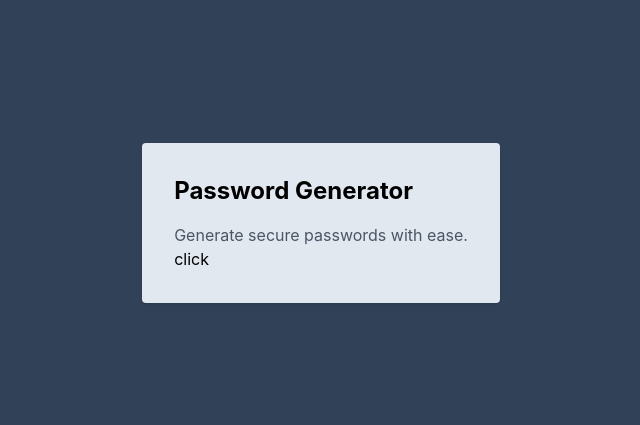
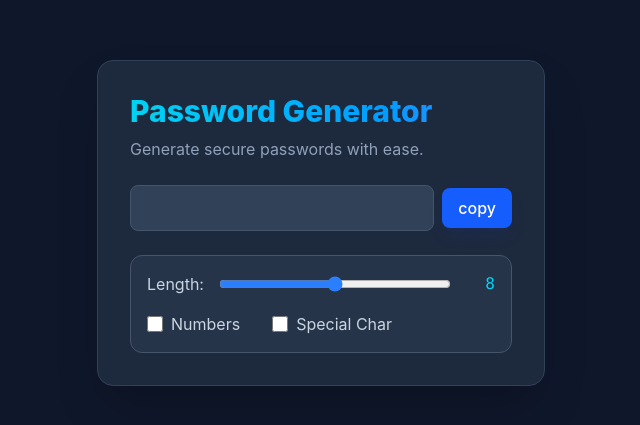
Before and after one commit to Pranto-Paul/the-react-story, a React (Vite) app in the folder passwordGenerator/: page / in a window 1280 px wide. Shown: the part 177-602 px from the top of the page, without its empty margins (319-959 px from the left). Built offline with nearby package versions, Linux system fonts and the light colour scheme.

Commit message:
feat: enhance UI layout and add password length and character type options

```diff
--- a/passwordGenerator/src/App.jsx
+++ b/passwordGenerator/src/App.jsx
@@ -18,14 +18,77 @@ const App = () => {
   }
 
   return (
-    <div className="min-h-screen bg-slate-700 flex items-center justify-center">
-      <div className="bg-slate-200 p-8 rounded shadow">
-        <h1 className="text-2xl font-bold mb-4">Password Generator</h1>
-        <p className="text-gray-600">Generate secure passwords with ease.</p>
-        <h2>{password}</h2>
-        <button onClick={()=>passwordGenerator()}>click</button>
+   <div className="min-h-screen bg-slate-900 flex items-center justify-center p-4">
+  <div className="bg-slate-800 p-8 rounded-2xl shadow-2xl border border-slate-700 w-full max-w-md">
+    <h1 className="text-3xl font-extrabold mb-2 text-transparent bg-clip-text bg-linear-to-r from-cyan-400 to-blue-500">
+      Password Generator
+    </h1>
+    <p className="text-slate-400 mb-6">Generate secure passwords with ease.</p>
+
+    <div className="flex items-center gap-2 mb-6">
+      <input
+        type="text"
+        name="password"
+        id="password"
+        className="w-full bg-slate-700 text-cyan-400 px-4 py-2 rounded-lg outline-none border border-slate-600 focus:border-cyan-500 transition-all font-mono text-lg"
+        readOnly
+      />
+      <button className="bg-blue-600 hover:bg-blue-500 text-white px-4 py-2 rounded-lg font-medium transition-colors shrink-0 shadow-lg shadow-blue-900/20">
+        copy
+      </button>
+    </div>
+
+    <div className="space-y-4">
+      <div className="flex flex-col gap-4 bg-slate-700/50 p-4 rounded-xl border border-slate-600">
+        {/* Length Slider */}
+        <div className="flex items-center gap-x-3">
+          <label htmlFor="length" className="text-slate-300 min-w-15">
+            Length:
+          </label>
+          <input
+            type="range"
+            name="length"
+            id="length"
+            min={6}
+            max={100}
+            className="cursor-pointer accent-blue-500 flex-1"
+          />
+          <span className="text-cyan-400 font-mono w-8 text-right">{length}</span>
+        </div>
+
+        <div className="flex items-center gap-8">
+          {/* Number Toggle */}
+          <div className="flex items-center gap-x-2">
+            <input
+              type="checkbox"
+              name="number"
+              id="number"
+              defaultChecked={isNumberAllowed}
+              className="w-4 h-4 rounded accent-blue-500"
+            />
+            <label htmlFor="number" className="text-slate-300 cursor-pointer select-none">
+              Numbers
+            </label>
+          </div>
+
+          {/* Special Char Toggle */}
+          <div className="flex items-center gap-x-2">
+            <input
+              type="checkbox"
+              name="specialchar"
+              id="specialchar"
+              defaultChecked={isSpecialCharAllowed}
+              className="w-4 h-4 rounded accent-blue-500"
+            />
+            <label htmlFor="specialchar" className="text-slate-300 cursor-pointer select-none">
+              Special Char
+            </label>
+          </div>
+        </div>
       </div>
     </div>
+  </div>
+</div>
   )
 }
 
```
